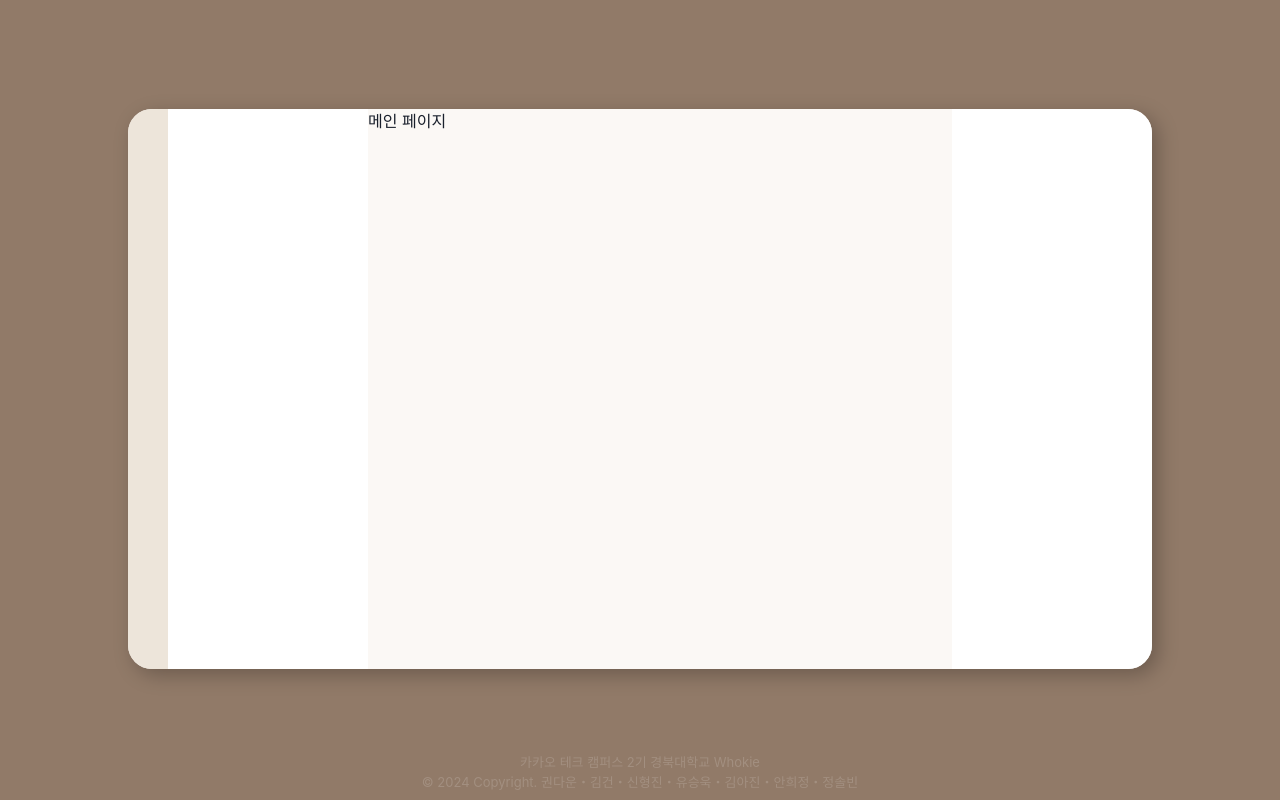
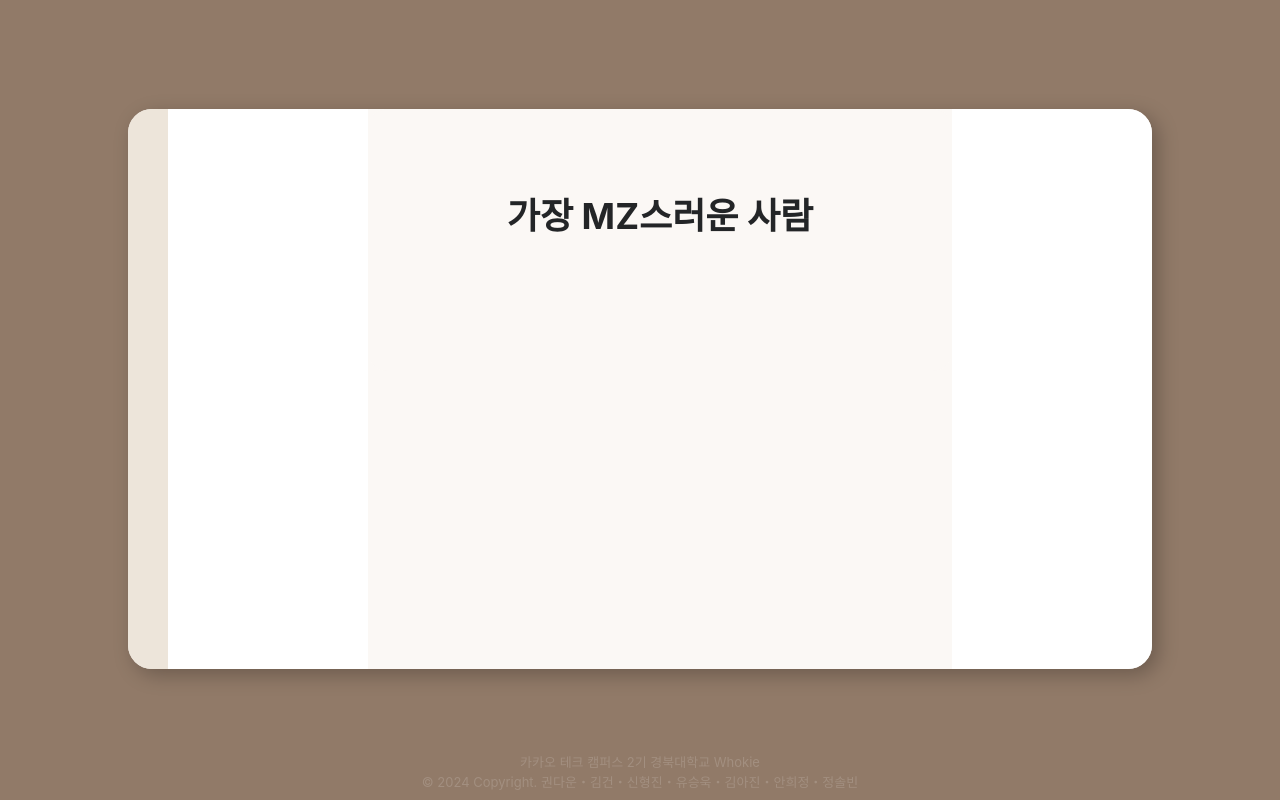
Before and after one commit to kakao-tech-campus-2nd-step3/Team6_FE, a React (Vite) app: page / in a window 1280 px wide. Built offline with nearby package versions, Linux system fonts and the light colour scheme.

Commit message:
Feat: 질문 텍스트 추가

```diff
--- a/src/pages/MainPage/index.tsx
+++ b/src/pages/MainPage/index.tsx
@@ -1,3 +1,19 @@
-export default function MainPage() {
-  return <div>메인 페이지</div>
+import { Box, Text } from '@chakra-ui/react'
+
+const MainPage = () => {
+  return (
+    <Box
+      bg="secondary_background"
+      p={20}
+      borderRadius="20px"
+      textAlign="center"
+    >
+      {/* font.ts가 머지되면 600으로 사이즈 변경하기 */}
+      <Text fontWeight="bold" fontSize="4xl" color="text" mb={12}>
+        가장 MZ스러운 사람
+      </Text>
+    </Box>
+  )
 }
+
+export default MainPage
```
Also changed, not shown: 1 other file (tests, documents, lock files or other folders).
